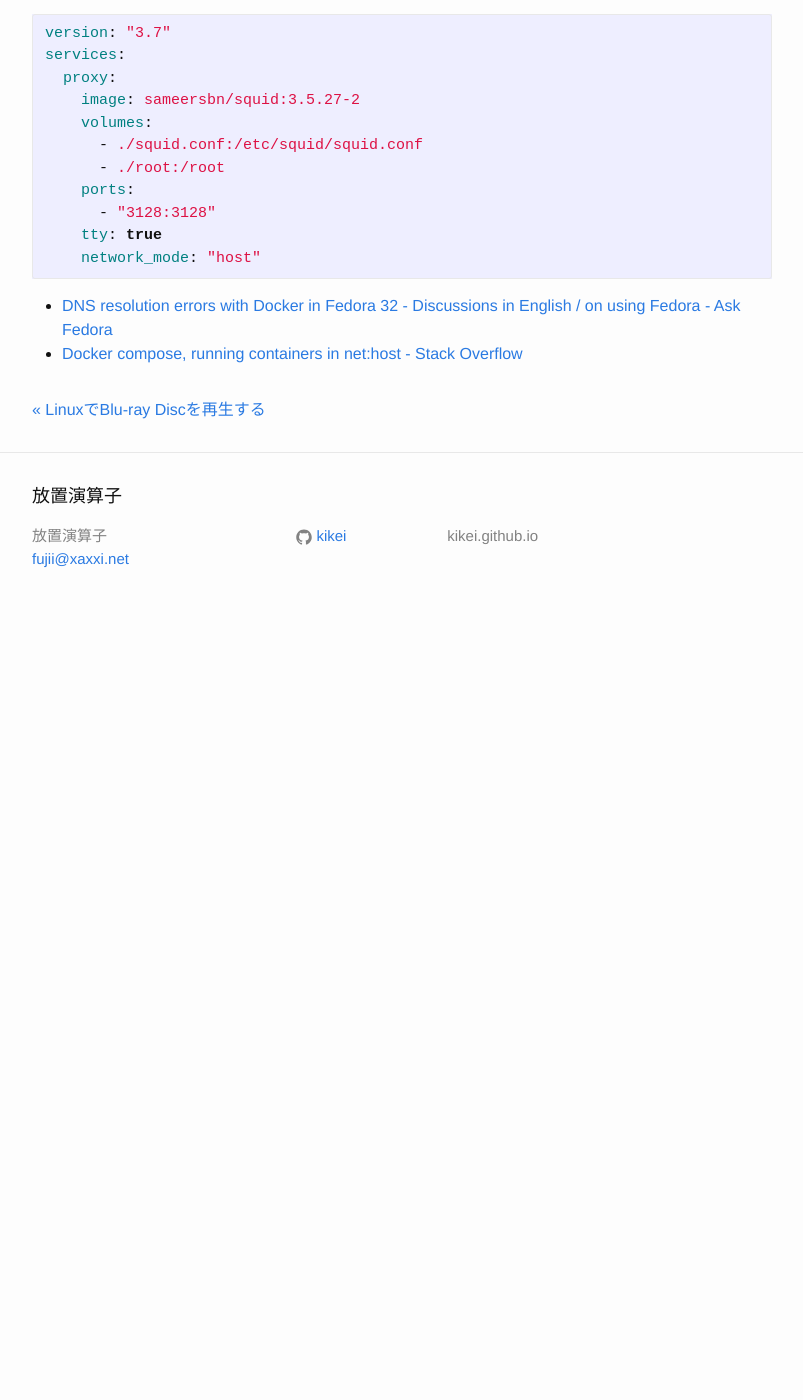
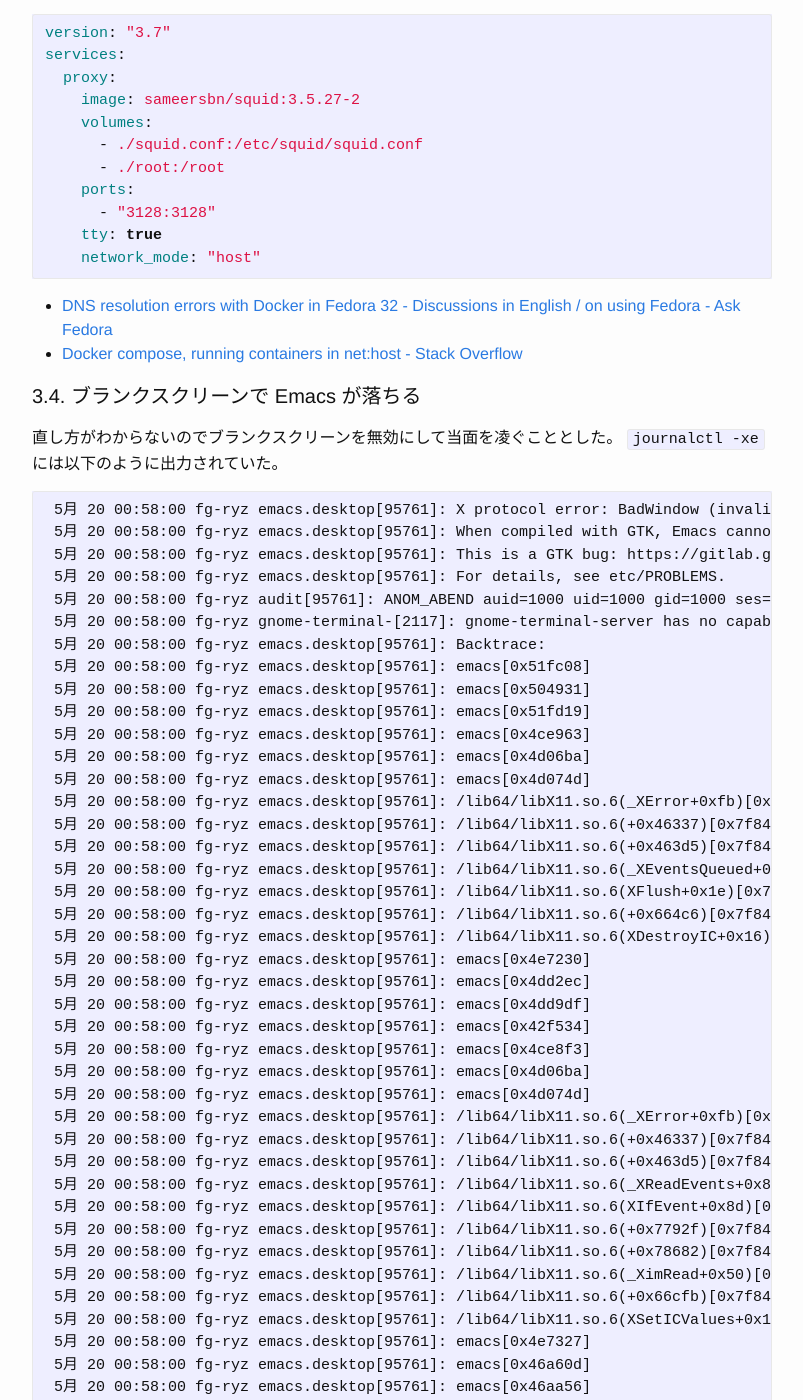
Before and after one commit to kikei/kikei.github.io, a Jekyll site: the page built from _posts/2020-05-15-fedora32.md, in a window 1280 px wide and 1400 px high, scrolled down 4751 px. Shown: the whole window, without its empty margins (238-1041 px from the left). Built offline with Jekyll 4.4.1, drawn with Linux system fonts in a browser that asks for light colours; comment, search, counter and statistics services are not loaded; before the commit the page ends 5381 px from its top, so only the background shows below that; some of the changed text lies outside the part shown.

Commit message:
add about crash of emacs on fedora32

````diff
--- a/_posts/2020-05-15-fedora32.md
+++ b/_posts/2020-05-15-fedora32.md
@@ -186,3 +186,62 @@ services:
 
 - [DNS resolution errors with Docker in Fedora 32 \- Discussions in English / on using Fedora \- Ask Fedora](https://ask.fedoraproject.org/t/dns-resolution-errors-with-docker-in-fedora-32/6385/6)
 - [Docker compose, running containers in net:host \- Stack Overflow](https://stackoverflow.com/questions/35960452/docker-compose-running-containers-in-nethost/35960507)
+
+#### 3.4. ブランクスクリーンで Emacs が落ちる
+
+直し方がわからないのでブランクスクリーンを無効にして当面を凌ぐこととした。
+`journalctl -xe` には以下のように出力されていた。
+
+```
+ 5月 20 00:58:00 fg-ryz emacs.desktop[95761]: X protocol error: BadWindow (invalid Window parameter) on protocol request 25
+ 5月 20 00:58:00 fg-ryz emacs.desktop[95761]: When compiled with GTK, Emacs cannot recover from X disconnects.
+ 5月 20 00:58:00 fg-ryz emacs.desktop[95761]: This is a GTK bug: https://gitlab.gnome.org/GNOME/gtk/issues/221
+ 5月 20 00:58:00 fg-ryz emacs.desktop[95761]: For details, see etc/PROBLEMS.
+ 5月 20 00:58:00 fg-ryz audit[95761]: ANOM_ABEND auid=1000 uid=1000 gid=1000 ses=3 subj=unconfined_u:unconfined_r:unconfined_t:s0-s0:c0.c1023 pid=95761 comm="emacs" exe="/usr/bin/emacs-26.3" sig=6 res=1
+ 5月 20 00:58:00 fg-ryz gnome-terminal-[2117]: gnome-terminal-server has no capability of surrounding-text feature
+ 5月 20 00:58:00 fg-ryz emacs.desktop[95761]: Backtrace:
+ 5月 20 00:58:00 fg-ryz emacs.desktop[95761]: emacs[0x51fc08]
+ 5月 20 00:58:00 fg-ryz emacs.desktop[95761]: emacs[0x504931]
+ 5月 20 00:58:00 fg-ryz emacs.desktop[95761]: emacs[0x51fd19]
+ 5月 20 00:58:00 fg-ryz emacs.desktop[95761]: emacs[0x4ce963]
+ 5月 20 00:58:00 fg-ryz emacs.desktop[95761]: emacs[0x4d06ba]
+ 5月 20 00:58:00 fg-ryz emacs.desktop[95761]: emacs[0x4d074d]
+ 5月 20 00:58:00 fg-ryz emacs.desktop[95761]: /lib64/libX11.so.6(_XError+0xfb)[0x7f844e44b5cb]
+ 5月 20 00:58:00 fg-ryz emacs.desktop[95761]: /lib64/libX11.so.6(+0x46337)[0x7f844e448337]
+ 5月 20 00:58:00 fg-ryz emacs.desktop[95761]: /lib64/libX11.so.6(+0x463d5)[0x7f844e4483d5]
+ 5月 20 00:58:00 fg-ryz emacs.desktop[95761]: /lib64/libX11.so.6(_XEventsQueued+0x52)[0x7f844e448d22]
+ 5月 20 00:58:00 fg-ryz emacs.desktop[95761]: /lib64/libX11.so.6(XFlush+0x1e)[0x7f844e42a0ce]
+ 5月 20 00:58:00 fg-ryz emacs.desktop[95761]: /lib64/libX11.so.6(+0x664c6)[0x7f844e4684c6]
+ 5月 20 00:58:00 fg-ryz emacs.desktop[95761]: /lib64/libX11.so.6(XDestroyIC+0x16)[0x7f844e456386]
+ 5月 20 00:58:00 fg-ryz emacs.desktop[95761]: emacs[0x4e7230]
+ 5月 20 00:58:00 fg-ryz emacs.desktop[95761]: emacs[0x4dd2ec]
+ 5月 20 00:58:00 fg-ryz emacs.desktop[95761]: emacs[0x4dd9df]
+ 5月 20 00:58:00 fg-ryz emacs.desktop[95761]: emacs[0x42f534]
+ 5月 20 00:58:00 fg-ryz emacs.desktop[95761]: emacs[0x4ce8f3]
+ 5月 20 00:58:00 fg-ryz emacs.desktop[95761]: emacs[0x4d06ba]
+ 5月 20 00:58:00 fg-ryz emacs.desktop[95761]: emacs[0x4d074d]
+ 5月 20 00:58:00 fg-ryz emacs.desktop[95761]: /lib64/libX11.so.6(_XError+0xfb)[0x7f844e44b5cb]
+ 5月 20 00:58:00 fg-ryz emacs.desktop[95761]: /lib64/libX11.so.6(+0x46337)[0x7f844e448337]
+ 5月 20 00:58:00 fg-ryz emacs.desktop[95761]: /lib64/libX11.so.6(+0x463d5)[0x7f844e4483d5]
+ 5月 20 00:58:00 fg-ryz emacs.desktop[95761]: /lib64/libX11.so.6(_XReadEvents+0x81)[0x7f844e448e51]
+ 5月 20 00:58:00 fg-ryz emacs.desktop[95761]: /lib64/libX11.so.6(XIfEvent+0x8d)[0x7f844e42ff9d]
+ 5月 20 00:58:00 fg-ryz emacs.desktop[95761]: /lib64/libX11.so.6(+0x7792f)[0x7f844e47992f]
+ 5月 20 00:58:00 fg-ryz emacs.desktop[95761]: /lib64/libX11.so.6(+0x78682)[0x7f844e47a682]
+ 5月 20 00:58:00 fg-ryz emacs.desktop[95761]: /lib64/libX11.so.6(_XimRead+0x50)[0x7f844e47a910]
+ 5月 20 00:58:00 fg-ryz emacs.desktop[95761]: /lib64/libX11.so.6(+0x66cfb)[0x7f844e468cfb]
+ 5月 20 00:58:00 fg-ryz emacs.desktop[95761]: /lib64/libX11.so.6(XSetICValues+0x109)[0x7f844e456639]
+ 5月 20 00:58:00 fg-ryz emacs.desktop[95761]: emacs[0x4e7327]
+ 5月 20 00:58:00 fg-ryz emacs.desktop[95761]: emacs[0x46a60d]
+ 5月 20 00:58:00 fg-ryz emacs.desktop[95761]: emacs[0x46aa56]
+ 5月 20 00:58:00 fg-ryz emacs.desktop[95761]: emacs[0x4741de]
+ 5月 20 00:58:00 fg-ryz emacs.desktop[95761]: emacs[0x474465]
+ 5月 20 00:58:00 fg-ryz emacs.desktop[95761]: emacs[0x4dabc3]
+ 5月 20 00:58:00 fg-ryz emacs.desktop[95761]: emacs[0x4dc378]
+ 5月 20 00:58:00 fg-ryz emacs.desktop[95761]: /lib64/libgdk-3.so.0(+0x7183f)[0x7f844ec2083f]
+ 5月 20 00:58:00 fg-ryz emacs.desktop[95761]: /lib64/libgdk-3.so.0(+0x71b72)[0x7f844ec20b72]
+ 5月 20 00:58:00 fg-ryz emacs.desktop[95761]: /lib64/libgdk-3.so.0(gdk_display_get_event+0x44)[0x7f844ebe7114]
+ 5月 20 00:58:00 fg-ryz emacs.desktop[95761]: /lib64/libgdk-3.so.0(+0x718d6)[0x7f844ec208d6]
+ 5月 20 00:58:00 fg-ryz emacs.desktop[95761]: ...
+```
+
+[applications \- How to get GNU Emacs work on elementary OS? \- elementary OS Stack Exchange](https://elementaryos.stackexchange.com/questions/797/how-to-get-gnu-emacs-work-on-elementary-os)
````
